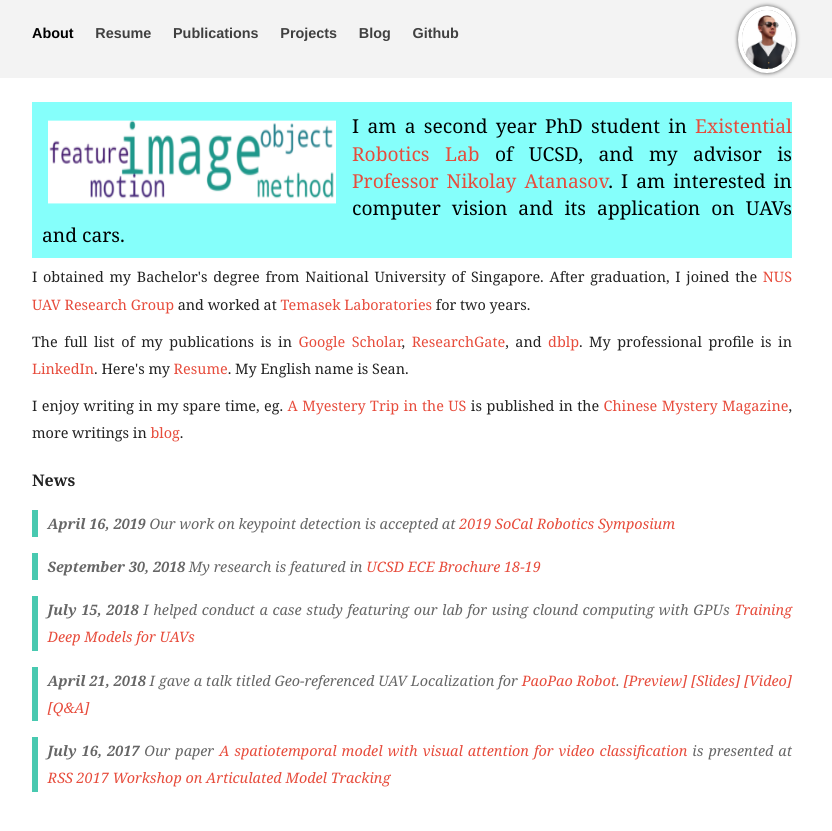
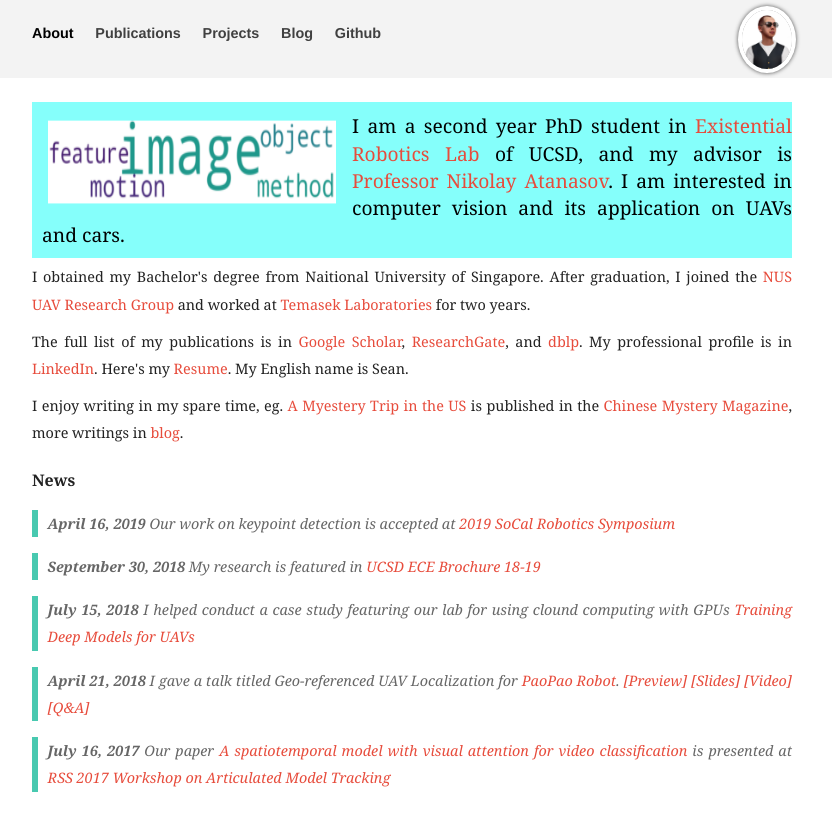
Before and after one commit to moshanATucsd/moshanATucsd.github.io, a Jekyll site: the page built from index.html, in a window 1280 px wide. Shown: the top 831 px of the page, without its empty margins (228-1060 px from the left). Built offline with Jekyll 4.4.1, drawn with Linux system fonts in a browser that asks for light colours; nearby versions of some CDN libraries.

Commit message:
rm resume

```diff
--- a/_layouts/default.html
+++ b/_layouts/default.html
@@ -63,7 +63,7 @@
       {% else %}
       <nav>
         <a class="{% if page.category == 'about' %} selected {% endif %}" href="/">About</a>
-        <a class="{% if page.category == 'resume' %} selected {% endif %}" href="/resume/">Resume</a>
+        <!-- <a class="{% if page.category == 'resume' %} selected {% endif %}" href="/resume/">Resume</a> -->
 	      <!--<a href="/yuanyong_resume_cn.pdf">Resume</a>-->
 	      <!--a href="/moshan_resume.pdf">Resume</a>-->
         <a class="{% if page.category == 'publication' %} selected {% endif %}" href="/publication/">Publications</a>
```
Also changed, not shown: 1 other file.
